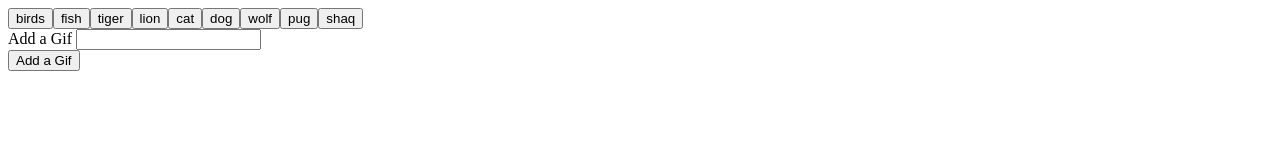
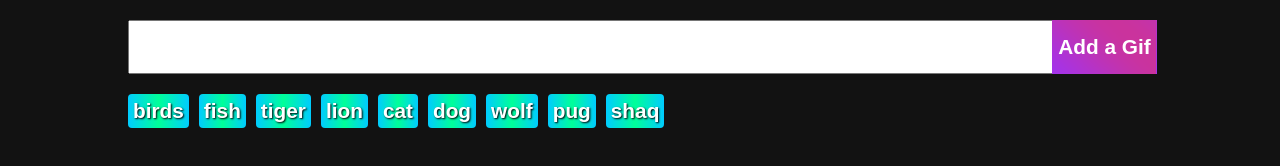
Before and after one commit to joselsalazar/giphy-api, a plain HTML site: page index.html in a window 1280 px wide. Drawn offline with nearby package versions, Linux system fonts and the light colour scheme; a web font is replaced by a local one.

Commit message:
Final Changes

```diff
--- a/assets/js/script.js
+++ b/assets/js/script.js
@@ -48,7 +48,7 @@ function assignGifs () {
 		}).done(function(response) {
 			console.log(response);
 			$('.giphy').empty();
-			for (var i=0; i < 10; i++) {
+			for (var i=0; i < 12; i++) {
 				var gifDiv = $("<div>");
 				gifDiv.addClass("gif-div");
 				var ratingP = $("<p>").text("Rating: " + response.data[i].rating);
@@ -58,8 +58,8 @@ function assignGifs () {
 				imageGif.attr("gif-state", "animate");
 				imageGif.attr("src", response.data[i].images.downsized.url)
 				imageGif.addClass("gif");
+				gifDiv.append(imageGif);
 				gifDiv.append(ratingP);
-				gifDiv.append(imageGif);
 				$('.giphy').append(gifDiv);
 			};
 			// Add Functionality to Play/Pause Giphys
--- /dev/null
+++ b/assets/scss/reset/_reset.scss
@@ -0,0 +1,48 @@
+/* http://meyerweb.com/eric/tools/css/reset/
+   v2.0 | 20110126
+   License: none (public domain)
+*/
+
+html, body, div, span, applet, object, iframe,
+h1, h2, h3, h4, h5, h6, p, blockquote, pre,
+a, abbr, acronym, address, big, cite, code,
+del, dfn, em, img, ins, kbd, q, s, samp,
+small, strike, strong, sub, sup, tt, var,
+b, u, i, center,
+dl, dt, dd, ol, ul, li,
+fieldset, form, label, legend,
+table, caption, tbody, tfoot, thead, tr, th, td,
+article, aside, canvas, details, embed,
+figure, figcaption, footer, header, hgroup,
+menu, nav, output, ruby, section, summary,
+time, mark, audio, video {
+	margin: 0;
+	padding: 0;
+	border: 0;
+	font-size: 100%;
+	font: inherit;
+	vertical-align: baseline;
+}
+/* HTML5 display-role reset for older browsers */
+article, aside, details, figcaption, figure,
+footer, header, hgroup, menu, nav, section {
+	display: block;
+}
+body {
+	line-height: 1;
+}
+ol, ul {
+	list-style: none;
+}
+blockquote, q {
+	quotes: none;
+}
+blockquote:before, blockquote:after,
+q:before, q:after {
+	content: '';
+	content: none;
+}
+table {
+	border-collapse: collapse;
+	border-spacing: 0;
+}
--- a/assets/scss/style.scss
+++ b/assets/scss/style.scss
@@ -0,0 +1,85 @@
+@import 'reset/reset';
+
+body {
+	background: #121212;
+	color: #fff;
+	font-family: 'Fira Sans Extra Condensed', sans-serif;
+}
+
+.wrapper {
+	width: 80%;
+	margin: 0 auto;
+}
+
+.buttons {
+	button {
+		background: linear-gradient(to right,#0cf,#0f9,#0cf);
+		border: none;
+		color: #fff;
+		font-weight: bold;
+		font-size: 1.3em;
+		margin-right: 10px;
+		cursor: pointer;
+		text-shadow: 1px 1px 2px #000;
+		border-radius: 4px;
+
+		&:hover {
+			opacity: 0.8;
+		}
+	}
+}
+
+#gif-form {
+	position: relative;
+	margin: 20px 0;
+
+	input[type="submit"] {
+		position: absolute;
+		top: 0;
+		right: -5px;
+		cursor: pointer;
+		background: url('../img/search-icon.png');
+		color: #fff;
+		font-weight: bold;
+		font-size: 1.3em;
+		border: none;
+		height: 100%;
+		width: 105px;
+
+	}
+
+	input[type="text"] {
+		width: 98%;
+		height: 40px;
+		padding: 5px 10px;
+		font-size: 40px;
+		font-weight: bold;
+	}
+}
+
+.giphy {
+	margin: 50px 0;
+}
+
+.animals {
+	padding: 5px;
+}
+
+.gif-div {
+	display: inline-table;
+	width: 22.5%;
+	padding-right: 3.333333333333%;
+}
+
+.gif-div:nth-child(4n) {
+	padding-right: 0;
+}
+
+.gif-div img {
+	width: 100%;
+	vertical-align: top;
+}
+
+.gif-div p {
+	padding: 10px 0;
+}
--- a/index.html
+++ b/index.html
@@ -2,19 +2,21 @@
 <html>
 <head>
 	<title></title>
+	<link rel="stylesheet" type="text/css" href="assets/css/style.css">
+	<link href="https://fonts.googleapis.com/css?family=Fira+Sans+Extra+Condensed:400,700" rel="stylesheet">
 	<script src="https://code.jquery.com/jquery-3.2.1.min.js" integrity="sha256-hwg4gsxgFZhOsEEamdOYGBf13FyQuiTwlAQgxVSNgt4=" crossorigin="anonymous"></script>
 </head>
 <body>
-	<div class="buttons"></div>
-	<main class="giphy">
-
-	</main>
-	<form id="gif-form">
-	  <label for="gif-input">Add a Gif</label>
-	  <input type="text" id="gif-input"><br>
-	  <!-- Button triggers new movie to be added -->
-	  <input id="add-gif" type="submit" value="Add a Gif">
-	</form>
+	<div class="wrapper">
+		<main>
+			<form id="gif-form">
+			  <input type="text" id="gif-input"><br>
+			  <input id="add-gif" type="submit" value="Add a Gif">
+			</form>
+			<div class="buttons"></div>
+			<div class="giphy"></div>
+		</main>
+	</div>
 	<script type="text/javascript" src="assets/js/script.js"></script>
 </body>
 </html>
```
Also changed, not shown: assets/css/style.css (added), assets/img/search-icon.png (added), 1 other file.
